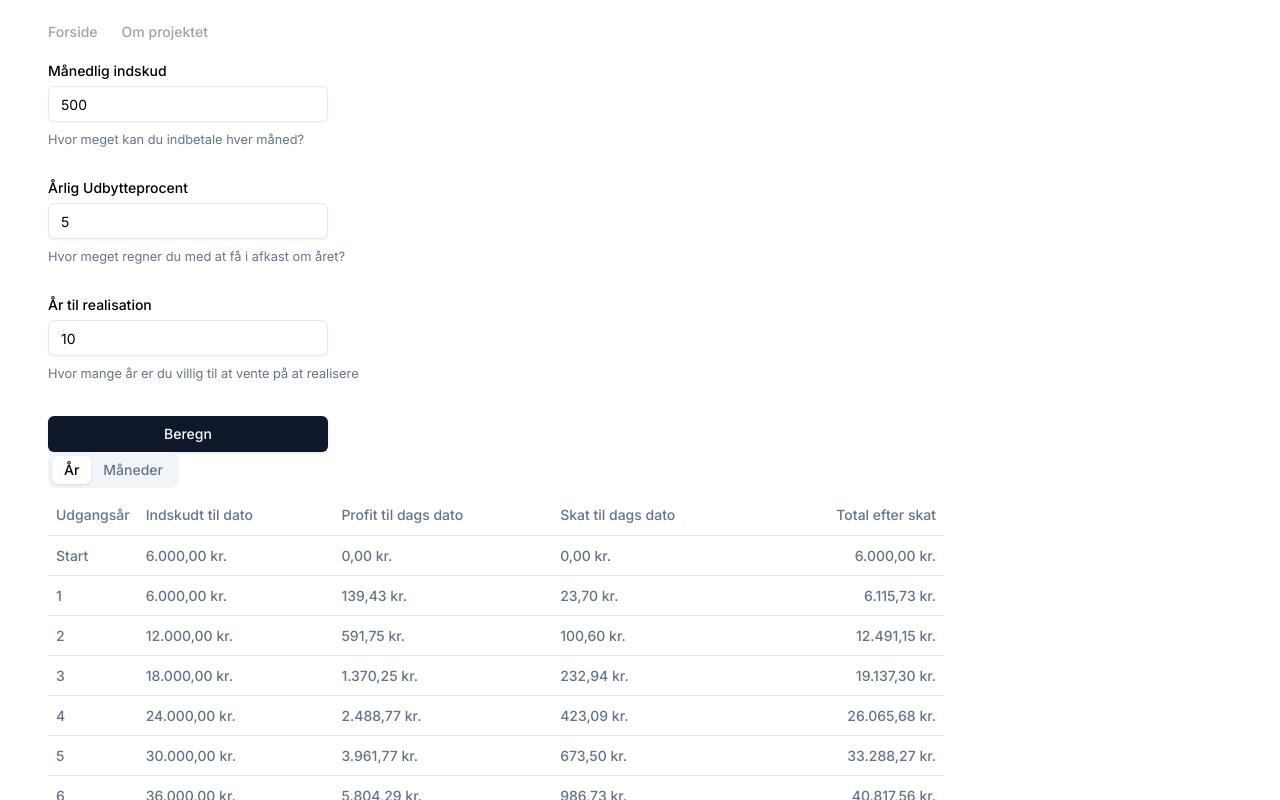
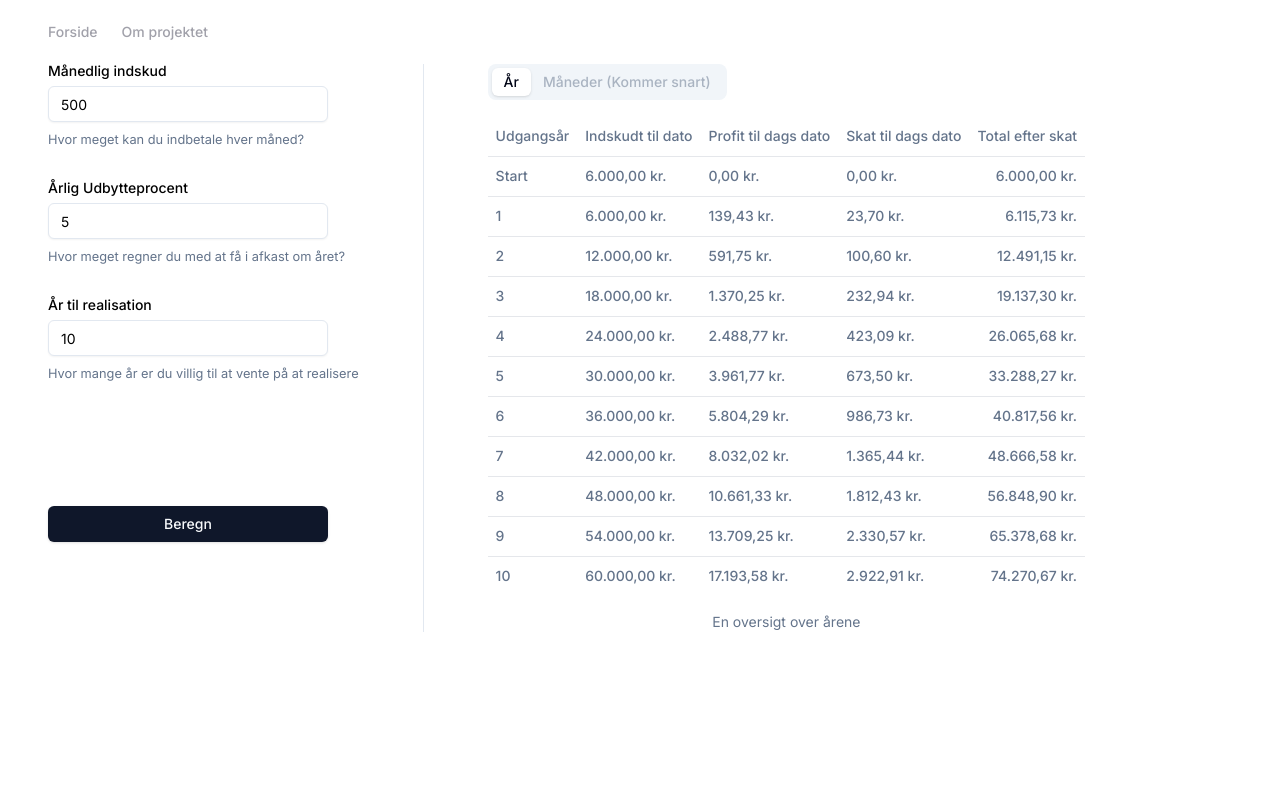
Before and after one commit to barrybtw/aktiesparekonto, a Next.js app: page / in a window 1280 px wide. Both pictures are taken after a click on the button "Beregn". Shown: the top 800 px of the page. Built offline with nearby package versions, Linux system fonts and the light colour scheme.

Commit message:
Add some fancy styling

```diff
--- a/app/page.tsx
+++ b/app/page.tsx
@@ -1,10 +1,13 @@
 import Projections from '@/components/projections';
 import Questionnaire from '@/components/questionnaire';
+import { Separator } from '@/components/ui/separator';
 
 export default function Home() {
   return (
-    <main className=''>
+    <main className='flex flex-col gap-2 md:gap-16 lg:flex-row'>
       <Questionnaire></Questionnaire>
+      <Separator orientation='vertical' className='hidden h-auto lg:block' />
+      <Separator orientation='horizontal' className='w-auto lg:hidden' />
       <Projections></Projections>
     </main>
   );
--- a/components/projections.tsx
+++ b/components/projections.tsx
@@ -127,10 +127,15 @@ export default function Projections() {
 
   return (
     <div className='flex flex-col space-y-4'>
-      <Tabs defaultValue='years' className='w-full max-w-4xl'>
+      <Tabs
+        defaultValue='years'
+        className='w-full [max-width:560px]:overflow-x-scroll overflow-x-auto space-y-4'
+      >
         <TabsList>
           <TabsTrigger value='years'>År</TabsTrigger>
-          <TabsTrigger value='months'>Måneder</TabsTrigger>
+          <TabsTrigger value='months' disabled>
+            Måneder (Kommer snart)
+          </TabsTrigger>
         </TabsList>
         <TabsContent value='years'>
           <Table>
--- a/components/questionnaire.tsx
+++ b/components/questionnaire.tsx
@@ -10,7 +10,6 @@ import {
   FormLabel,
   FormMessage,
 } from '@/components/ui/form';
-import { Separator } from '@/components/ui/separator';
 import { useForm } from 'react-hook-form';
 import { zodResolver } from '@hookform/resolvers/zod';
 import { Input } from '@/components/ui/input';
@@ -53,12 +52,12 @@ export default function Questionnaire({
     calculator_link.setYearsToLookAhead(values.years_to_look_ahead);
   }
   return (
-    <div className={cn(className)} {...props}>
     <Form {...form}>
       {/* use grid to add a gap between formfields and button */}
       <form
         onSubmit={form.handleSubmit(handleSubmit)}
-          className='grid grid-cols-1 gap-8'
+        className={cn('grid grid-cols-1 gap-8', className)}
+        {...props}
       >
         <div className={cn('flex flex-col box-border gap-8')}>
           <FormField
@@ -196,6 +195,5 @@ export default function Questionnaire({
         )}
       </form>
     </Form>
-    </div>
   );
 }
```
Lines whose indentation alone changed are shown as unchanged.
